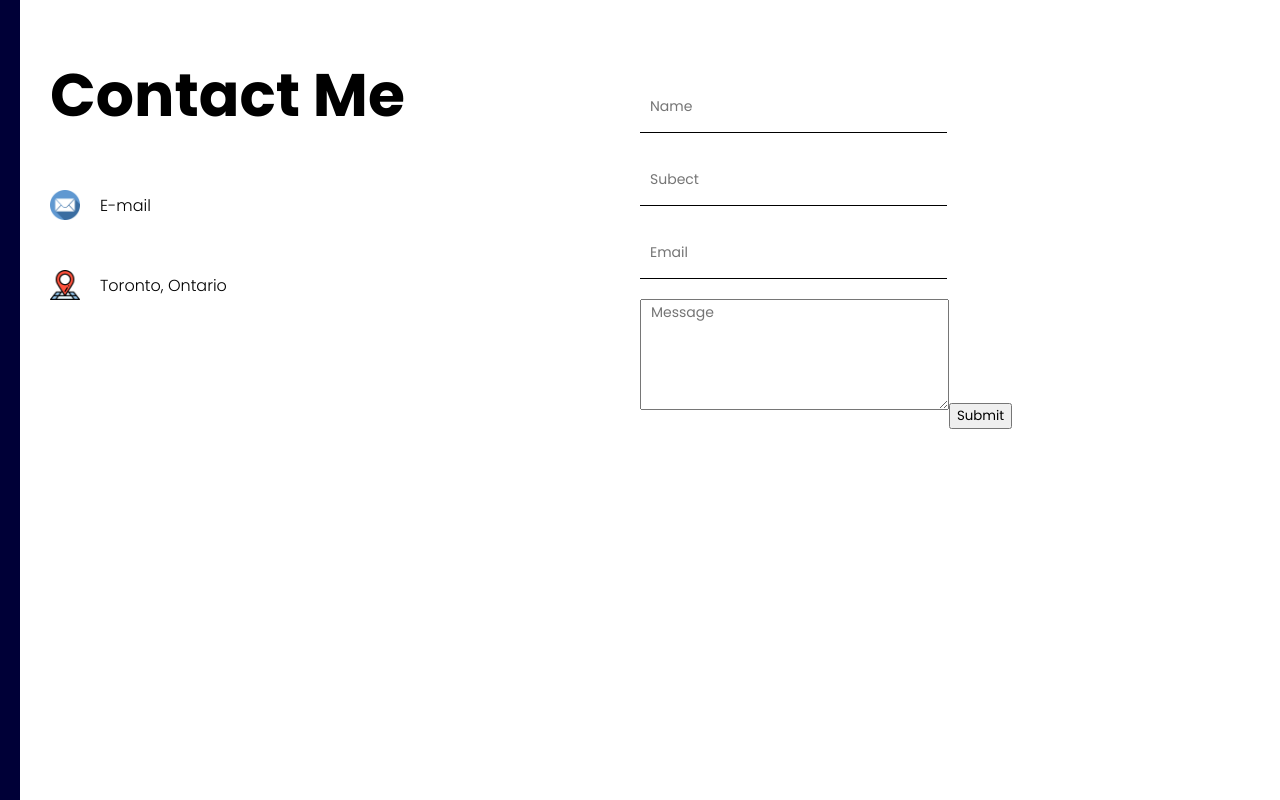
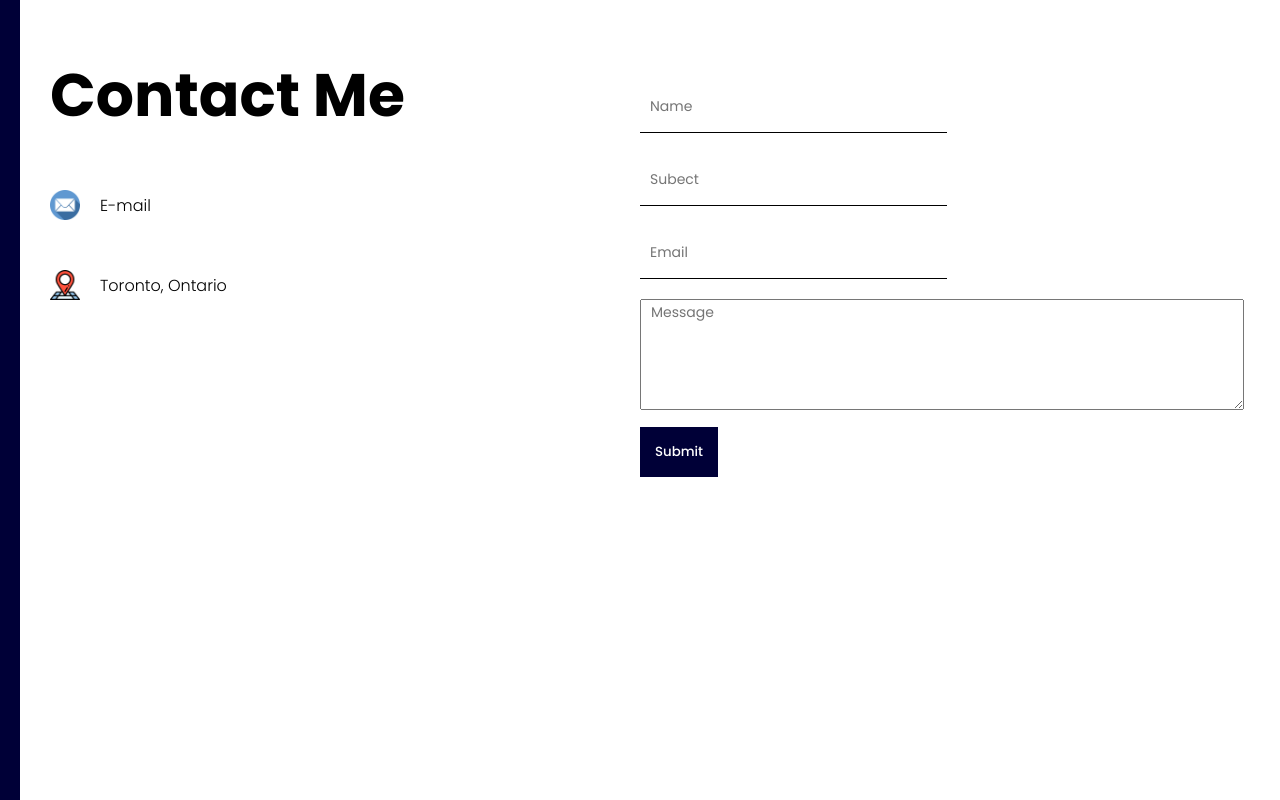
Before and after one commit to justinklam/portfolio, a React (Create React App) app: page / in a window 1280 px wide. Shown: the part 2568-3368 px from the top of the page. Built offline with nearby package versions, Linux system fonts and the light colour scheme.

Commit message:
add styling for button

```diff
--- a/src/components/contact/Contact.jsx
+++ b/src/components/contact/Contact.jsx
@@ -41,6 +41,7 @@ const Contact = () => {
             <input type="text" placeholder="Subect" name="user_subject"/>
             <input type="text" placeholder="Email" name="user_email"/>
             <textarea rows="5" placeholder="Message" name="message"></textarea>
+
             <button>Submit</button>
           </form>
         </div>
--- a/src/components/contact/contact.css
+++ b/src/components/contact/contact.css
@@ -65,8 +65,17 @@ input {
 }
 
 textarea {
-  width: 50%;
+  width: 100%;
   margin: 10px 0px;
   font-size: 14px;
   padding-left: 10px;
 }
+
+button {
+  border: none;
+  padding: 15px;
+  background-color:rgb(0, 0, 55);
+  color: white;
+  font-weight: 500;
+  cursor: pointer;
+}
```
